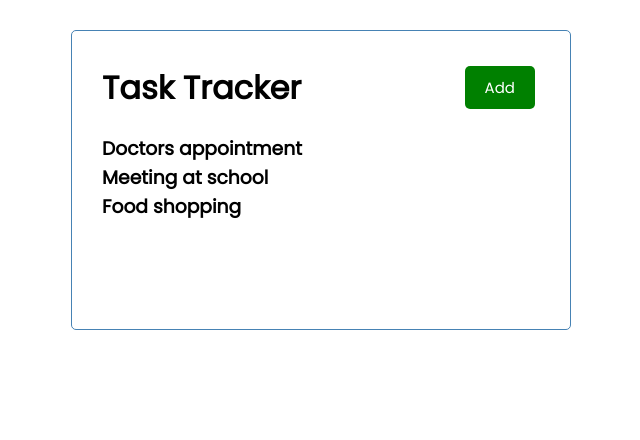
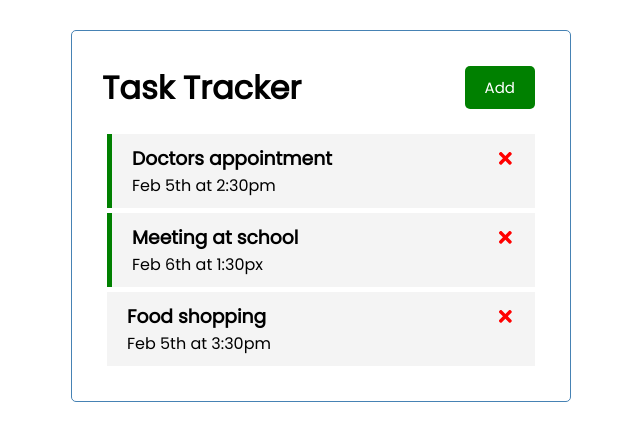
Before and after one commit to Semburg/ABC_react_deepin, a React (Create React App) app: page / in a window 1280 px wide. Shown: the top 440 px of the page, without its empty margins (319-959 px from the left). Built offline with nearby package versions, Linux system fonts and the light colour scheme.

Commit message:
function props tossing

```diff
--- a/package.json
+++ b/package.json
@@ -8,6 +8,7 @@
     "@testing-library/user-event": "^12.8.3",
     "react": "^17.0.2",
     "react-dom": "^17.0.2",
+    "react-icons": "^4.2.0",
     "react-scripts": "4.0.3",
     "web-vitals": "^1.1.2"
   },
--- a/src/App.js
+++ b/src/App.js
@@ -1,4 +1,4 @@
-import React, {useState} from 'react'
+import React, { useState } from 'react'
 import Header from './components/Header'
 import Tasks from './components/Tasks'
 
@@ -21,13 +21,30 @@
       id: 3,
       text: 'Food shopping',
       day: 'Feb 5th at 3:30pm',
-        reminder: true,
+      reminder: false,
     },
   ])
+
+  // Delete Task
+  const deleteTask = (id) => {
+    setTasks(tasks.filter((task) => task.id !== id))
+  }
+
+  // Toggle reminder
+  const toggleReminder = (id) => {
+    setTasks(tasks.map((task)=> task.id === id
+    ? { ...task, reminder: !task.reminder} : task))
+  }
+
   return (
     <div className="container">
-      <Header  />
-      <Tasks tasks={tasks} />
+      <Header />
+
+      { tasks.length > 0 ?
+        (<Tasks tasks={tasks} onDelete={deleteTask} onToggle = {toggleReminder} />)
+        : ("No tasks to Show")
+      }
+
     </div>
   );
 }
--- /dev/null
+++ b/src/components/Task.js
@@ -0,0 +1,18 @@
+import { FaTimes } from 'react-icons/fa'
+
+const Task = ({ task, onDelete, onToggle }) => {
+    return (
+        <div
+        className={`task ${task.reminder ? 'reminder' : ''}`}
+            onDoubleClick={() => onToggle(task.id)} >
+            <h3> {task.text}
+                <FaTimes
+                    style={{ color: "red" }}
+                    onClick={() => onDelete(task.id)} />
+            </h3>
+            <p>{task.day}</p>
+        </div>
+    )
+}
+
+export default Task
--- a/src/components/Tasks.js
+++ b/src/components/Tasks.js
@@ -1,12 +1,17 @@
+import Task from './Task'
 
 
-
-const Tasks = ({ tasks }) => {
+const Tasks = ({ tasks, onDelete, onToggle }) => {
 
     return (
         <>
             {tasks.map((task) => (
-                <h3 key={task.id}>{task.text}</h3>
+                <Task
+                    key={task.id}
+                    task={task}
+                    onDelete={onDelete}
+                    onToggle={onToggle}
+                />
             ))}
         </>
     )
```
Also changed, not shown: 1 other file (tests, documents, lock files or other folders). Lines whose indentation alone changed are shown as unchanged.
